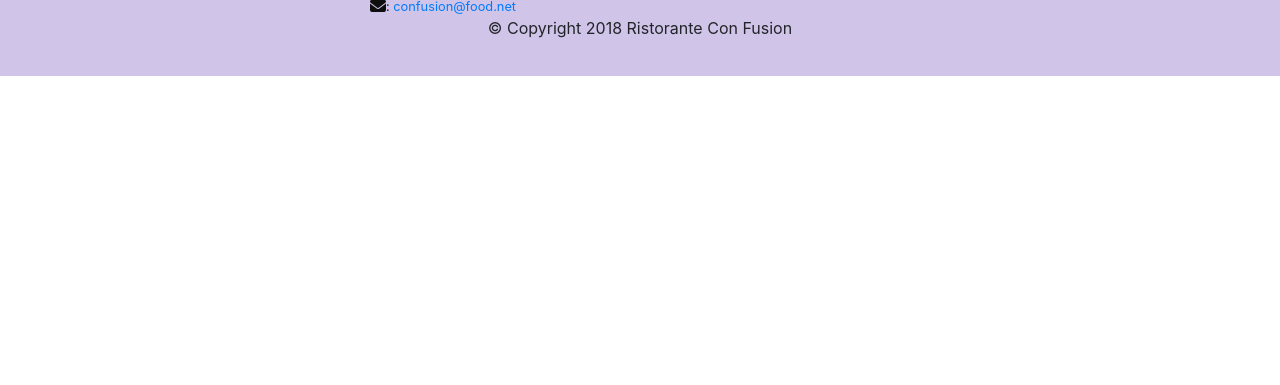
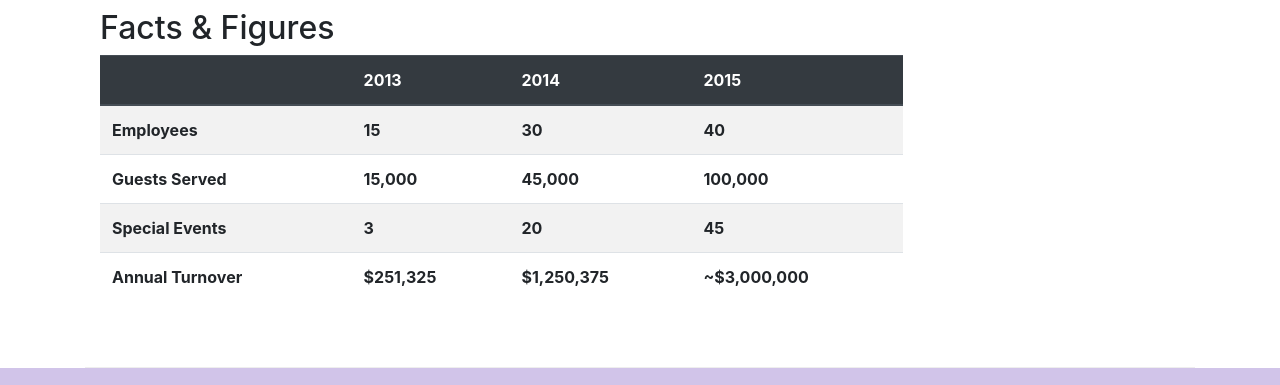
Before and after one commit to KaiserNinjus/con-fusion, a plain HTML site: page aboutus.html in a window 1280 px wide. Shown: the part 1705-2090 px from the top of the page. Before the commit the page ends 1781 px from the top, so only its background shows below. Drawn offline with nearby package versions, Linux system fonts and the light colour scheme.

Commit message:
Tables and Cards

```diff
--- a/aboutus.html
+++ b/aboutus.html
@@ -66,7 +66,32 @@
                 <p>Started in 2010, Ristorante con Fusion quickly established itself as a culinary icon par excellence in Hong Kong. With its unique brand of world fusion cuisine that can be found nowhere else, it enjoys patronage from the A-list clientele in Hong Kong.  Featuring four of the best three-star Michelin chefs in the world, you never know what will arrive on your plate the next time you visit us.</p>
                 <p>The restaurant traces its humble beginnings to <em>The Frying Pan</em>, a successful chain started by our CEO, Mr. Peter Pan, that featured for the first time the world's best cuisines in a pan.</p>
             </div>
-            <div>
+            <div class="col-sm">
+                <div class="card">
+                    <h3 class="card-header bg-primary text-white">Facts at a Glance</h3>
+                    <div class="card-body">
+                        <dl class="row">
+                            <dt class="col-6">Started</dt>
+                            <dd class="col-6">3. Feb. 2013</dd>
+                            <dt class="col-6">Major Stake Holder</dt>
+                            <dd class="col-6">HK Fine Foods Inc.</dd>
+                            <dt class="col-6">Last Year's Turnover</dt>
+                            <dd class="col-6">$1,250,375</dd>
+                            <dt class="col-6">Employees</dt>
+                            <dd class="col-6">40</dd>
+                        </dl>
+                    </div>
+                </div>
+            </div>
+            <div class="col-12">
+                <div class="card card-body bg-light">
+                    <blockquote class="blockquote">
+                        <p class="mb-0">You better cut the pizza in four pieces because I'm not hungry enough to eat six.</p>
+                        <footer class="blockquote-footer">Yogi Berra,
+                            <cite title="Source Title">The Wit and Wisdom of Yogi Berra, P. Pepe, Diversion Books, 2014</cite>
+                        </footer>
+                    </blockquote>
+                </div>
             </div>
         </div>
 
@@ -84,7 +109,50 @@
                 <p class="d-none d-sm-block">Award winning three-star Michelin chef with wide International experience having worked closely with whos-who in the culinary world, he specializes in creating mouthwatering Indo-Italian fusion experiences. He says, <em>Put together the cuisines from the two craziest cultures, and you get a winning hit! Amma Mia!</em></p>
             </div>
        </div>
-
+<div class="row row-content">
+    <div class="col-12 col-sm-9">
+        <h2>Facts &amp; Figures</h2>
+        <div class="table-responsive">
+            <table class="table table-striped">
+                <thead class="thead-dark">
+                    <tr>
+                        <th>&nbsp;</th>
+                        <th>2013</th>
+                        <th>2014</th>
+                        <th>2015</th>
+                    </tr>
+                </thead>
+                <tbody>
+                    <tr>
+                        <th>Employees</th>
+                        <th>15</th>
+                        <th>30</th>
+                        <th>40</th>
+                    </tr>
+                    <tr>
+                        <th>Guests Served</th>
+                        <th>15,000</th>
+                        <th>45,000</th>
+                        <th>100,000</th>
+                    </tr>
+                    <tr>
+                        <th>Special Events</th>
+                        <th>3</th>
+                        <th>20</th>
+                        <th>45</th>
+                    </tr>
+                    <tr>
+                        <th>Annual Turnover</th>
+                        <th>$251,325</th>
+                        <th>$1,250,375</th>
+                        <th>~$3,000,000</th>
+                    </tr>
+                </tbody>
+            </table>
+        </div>
+    </div>
+    <div class="col-12 col-sm-3"></div>
+</div>
     </div>
 
     <footer class="footer">
```
